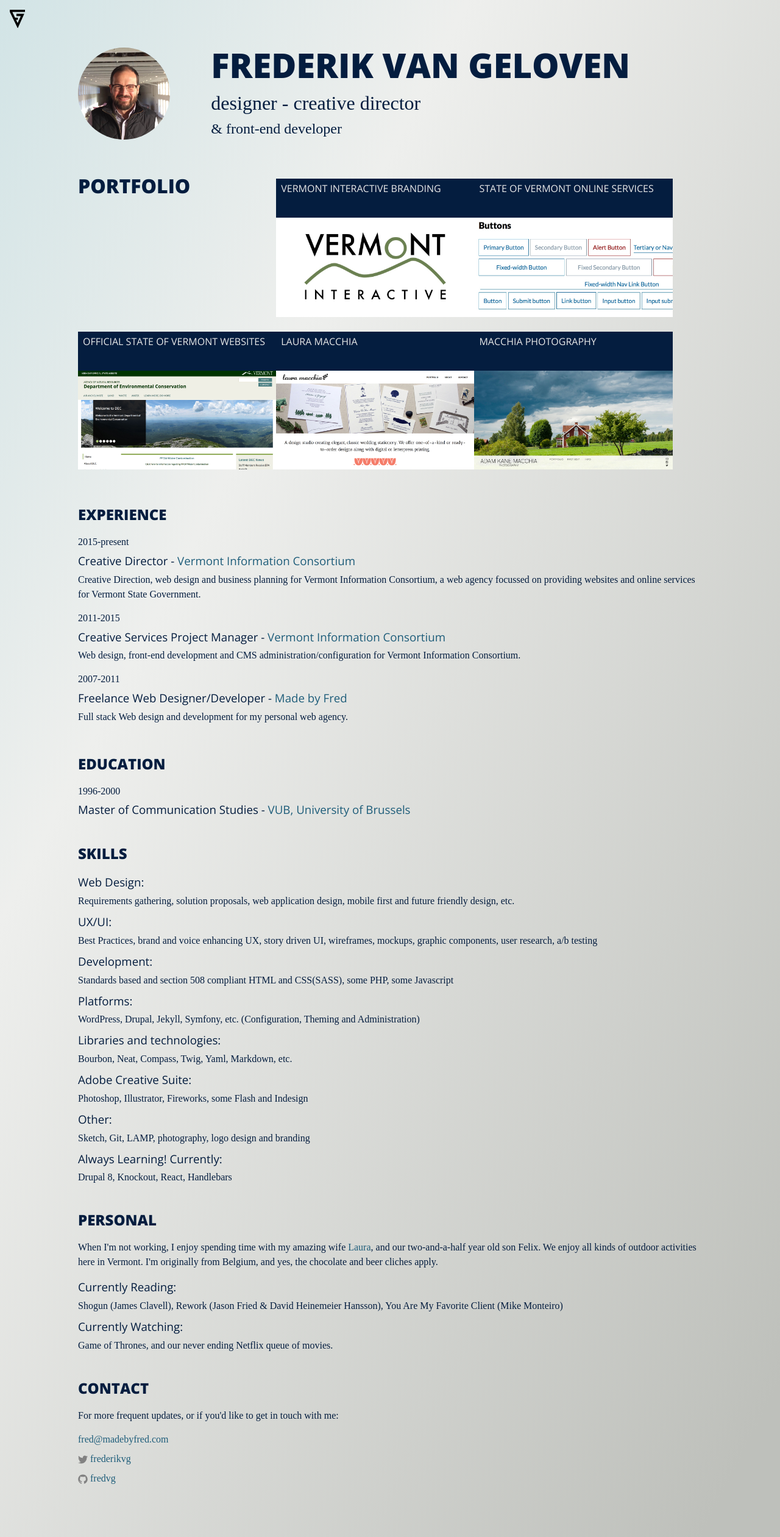
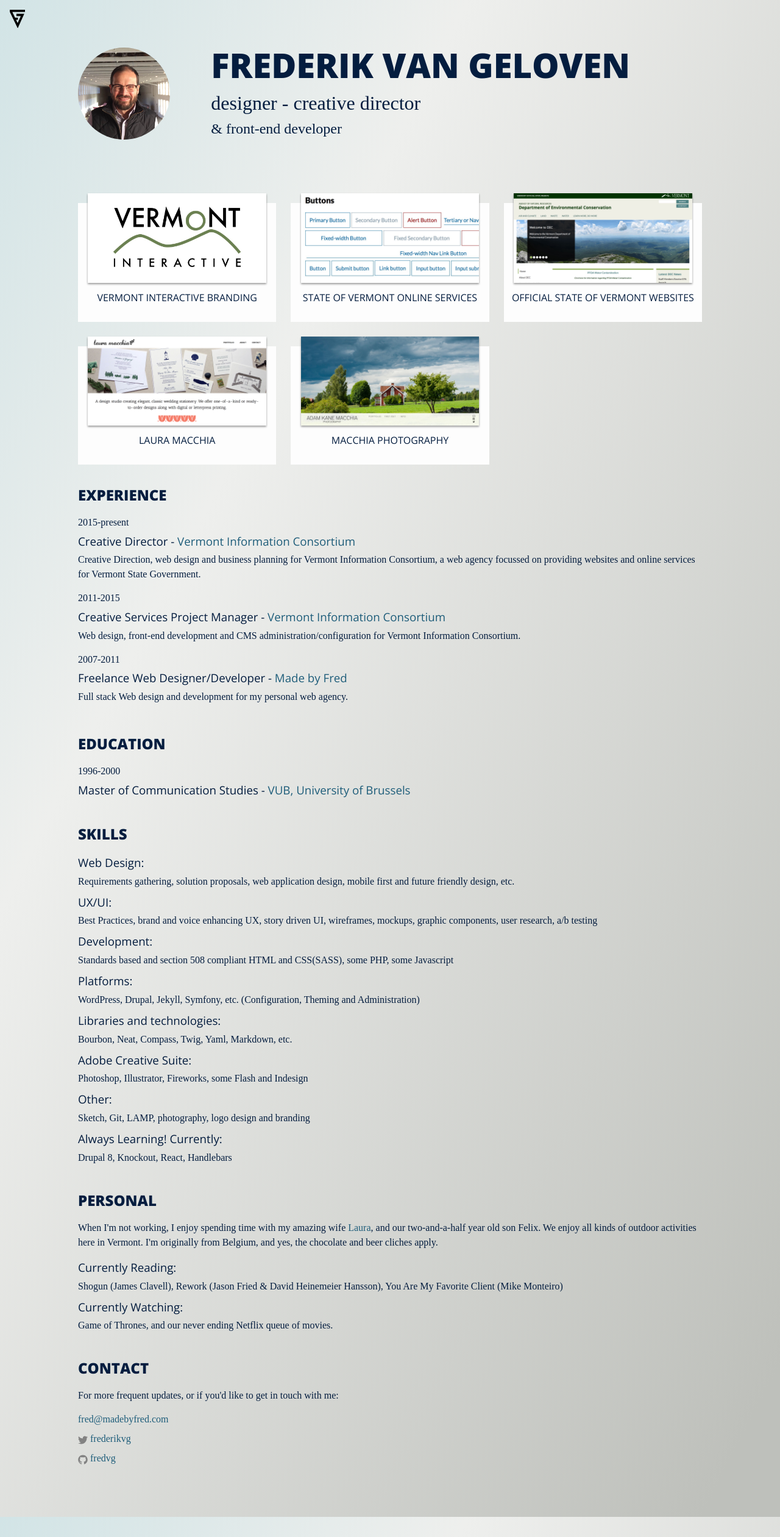
Before and after one commit to fredvg/fredvg.github.io, a Jekyll site: the page built from index.html, in a window 1280 px wide. Shown: the whole page at 61% size. Built offline with Jekyll 4.4.1, drawn with Linux system fonts in a browser that asks for light colours; some web fonts are replaced.

Commit message:
tweaks to index and layout of index

```diff
--- a/css/main.scss
+++ b/css/main.scss
@@ -197,20 +197,26 @@
 section#portfolio {
 
   h2 {
-    @include span-columns(4);
-    @include omega;
+    display: none;
+//     @include span-columns(4);
     font-size: 2em;
     padding: 0;
     line-height: .75em;
-    color: $dark-blue;  }
+    color: $dark-blue;
+//     margin-bottom: 1em;
+    }
   ul {
     @include outer-container;
 		li {
       @include span-columns(4);
-      @include omega;
-      margin-bottom: 1.5em;
+      @include omega(3n);
+      margin-top: 2.5em;
+      background-color: $background-color;
       img {
-        width: 100%;
+        display: block;
+        width: 90%;
+        margin: -1em auto 0;
+        box-shadow: 0 2px 3px rgba(0,0,0,0.19), 0 2px 3px rgba(0,0,0,0.23);
       }
     }
   }
@@ -223,11 +229,12 @@
   h3 {
     text-transform: uppercase;
     font-size: 1em;
-    height: 4em;
-    margin: 0;
+    margin: .5em 0;
     padding: .25em .5em;
-    background-color: $dark-blue;
-  }
+    color: $dark-blue;
+    text-align: center;
+    height: 3em;
+      }
   img {
     z-index: 10;
   }
@@ -398,3 +405,18 @@
     font-size: .7em;
   }
 }
+
+/* TEST NEAT */
+div.test {
+  @include outer-container;
+  height: 800px;
+  max-width: 1200px;
+  margin: 0 auto;
+  div {
+    @include span-columns(3);
+    @include omega(4n);
+    background-color: $background-color;
+    margin-bottom: 1em;
+  }
+
+}
--- a/index.html
+++ b/index.html
@@ -26,8 +26,8 @@
 
 		  <li>
 		    <a href="{{ post.url }}">
+			    <img src="{{ post.image }}" />
 			    <h3>{{ post.title }}</h3>
-			    <img src="{{ post.image }}" />
 <!-- 					<p class="description">{{ post.description }}</p> -->
 		    </a>
 		  </li>
```
Also changed, not shown: test.html (added, +15 -0 lines).
